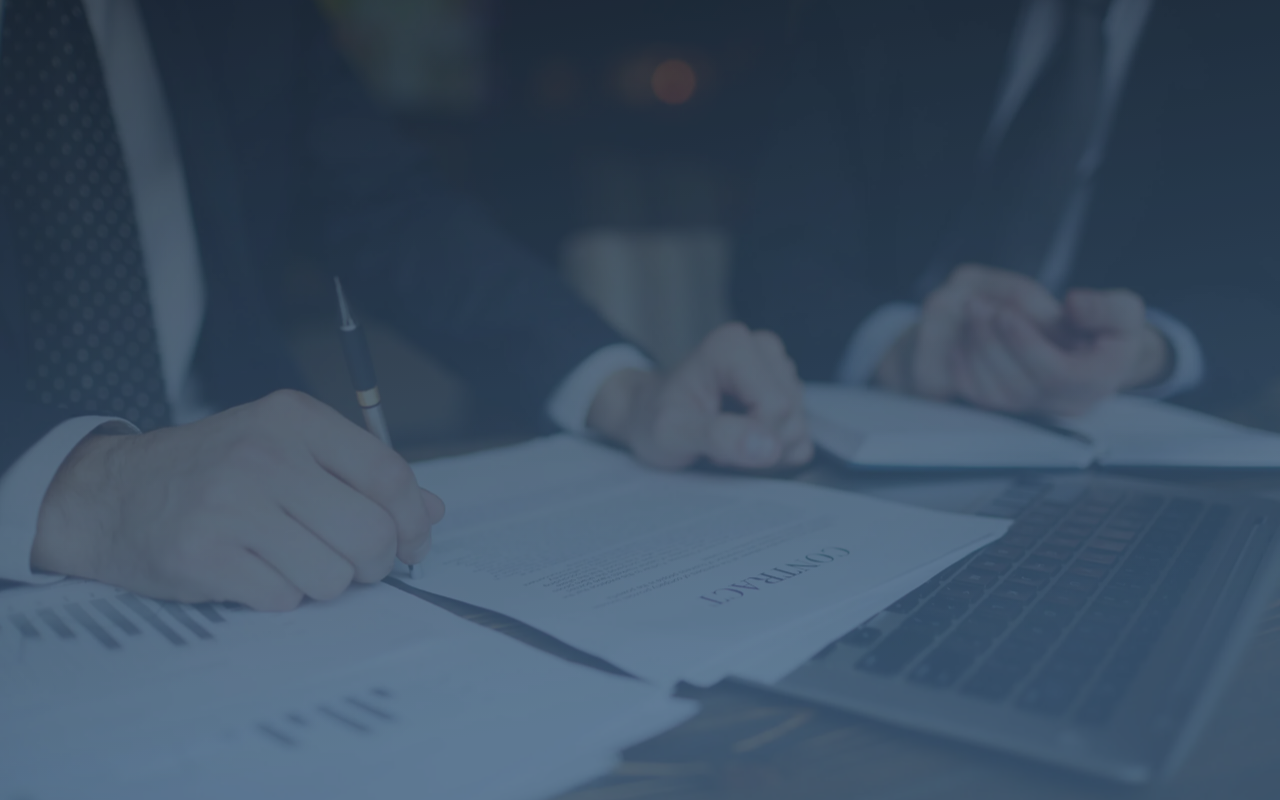
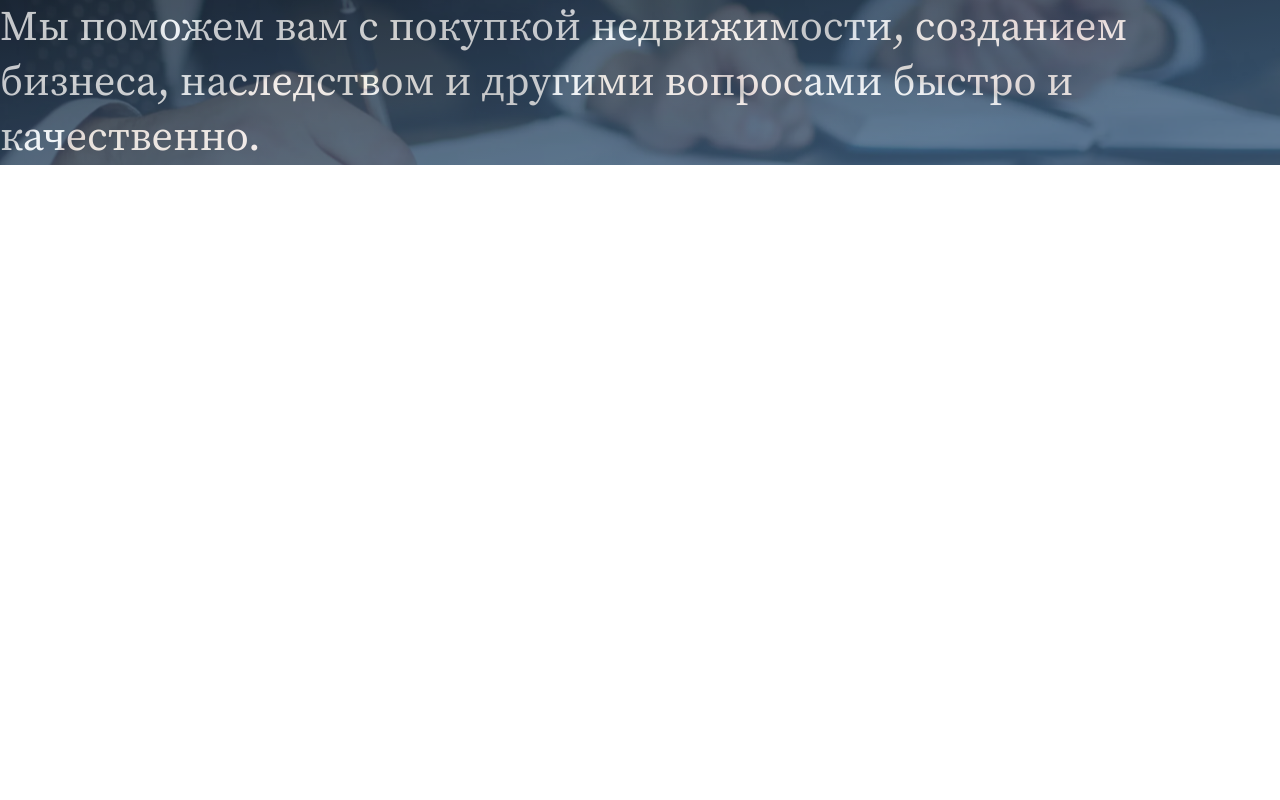
Before and after one commit to aqidel/law, a React app: page / in a window 1280 px wide. Built offline with nearby package versions, Linux system fonts and the light colour scheme.

Commit message:
background added

```diff
--- a/src/react/components/pages/Main.jsx
+++ b/src/react/components/pages/Main.jsx
@@ -4,7 +4,9 @@ export default function Main() {
   return (
     <main>
       <div id='homepage-bg-outer'>
-        <div id='homepage-bg-inner'></div>
+        <div id='homepage-bg-inner'>
+          <p>Мы поможем вам с покупкой недвижимости, созданием бизнеса, наследством и другими вопросами быстро и качественно.</p>
+        </div>
       </div>
     </main>
   );
--- a/src/style/style.scss
+++ b/src/style/style.scss
@@ -12,15 +12,28 @@ main {
 }
 
 #homepage-bg-outer {
+  position: relative;
   background-image: linear-gradient(170deg, #1f2d3d 0%,#406080 80%);
 }
 
-#homepage-bg-inner {
-  height: 800px;
+#homepage-bg-inner::before {
+  position: absolute;
+  top: 0;
+  right: 0;
+  bottom: 0;
+  left: 0;
   background-image: url('../img/home/contract.webp');
   background-size: cover;
   background-repeat: no-repeat;
   background-position: center;
   opacity: 0.2;
-  content: "";
+  content: '';
 }
+
+#homepage-bg-inner > p {
+  margin: 0;
+  font-family: Source Serif Pro, sans-serif;
+  font-size: 42px;
+  line-height: 55px;
+  color: #f5f8fa;
+}
```
